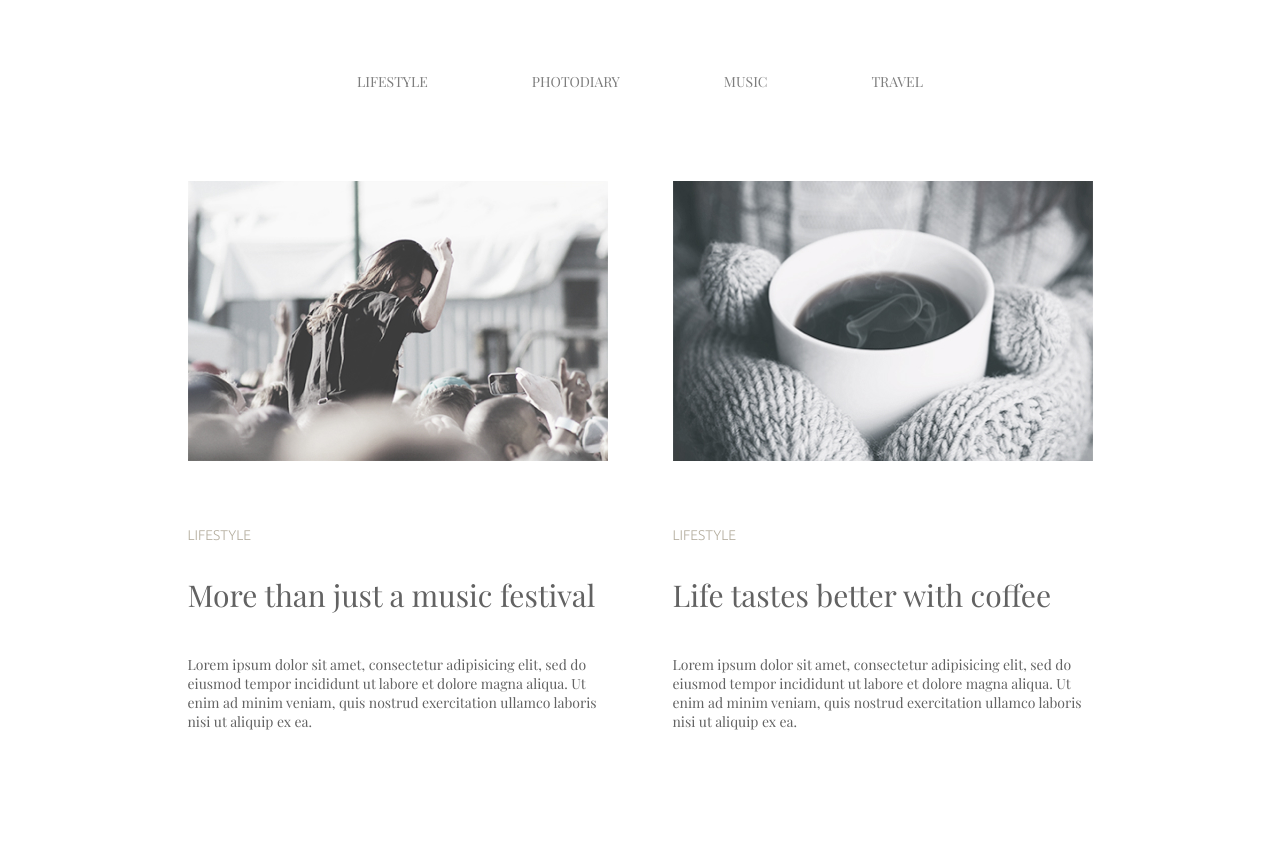
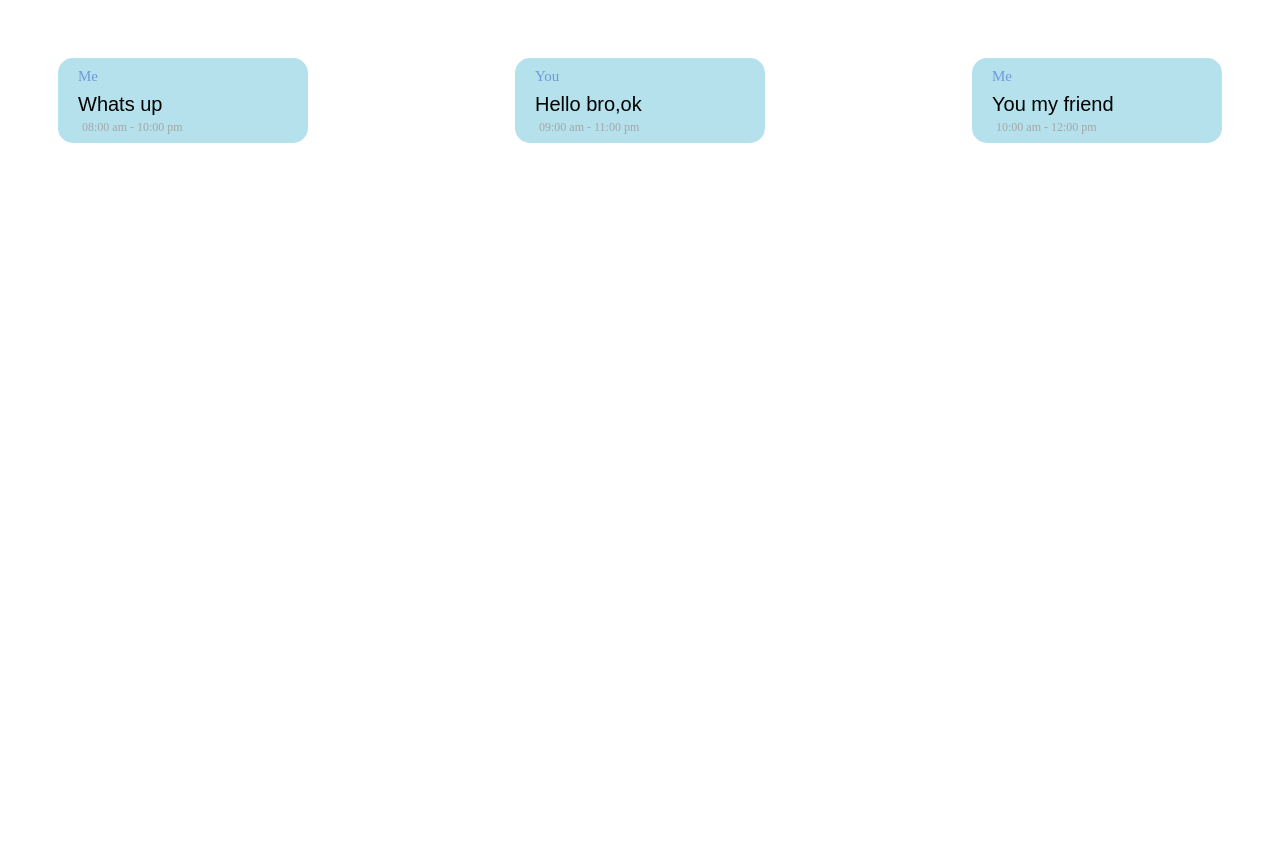
Before and after one commit to Arte2mkalash19art/My-homeworks, a plain HTML site: page index.html in a window 1280 px wide. Shown: the top 846 px of the page. After the commit the page ends 800 px from the top, so only its background shows below. Drawn offline with nearby package versions, Linux system fonts and the light colour scheme.

Commit message:
Home work, em

```diff
--- a/index.html
+++ b/index.html
@@ -4,91 +4,26 @@
     <meta charset="UTF-8" />
     <meta http-equiv="X-UA-Compatible" content="IE=edge" />
     <meta name="viewport" content="width=device-width, initial-scale=1.0" />
-    <title>Картка</title>
+    <title>Homework</title>
     <link rel="stylesheet" href="style.css" />
-    <link rel="preconnect" href="https://fonts.googleapis.com" />
-    <link rel="preconnect" href="https://fonts.gstatic.com" crossorigin />
-    <link
-      href="https://fonts.googleapis.com/css2?family=Playfair+Display&family=Ubuntu:wght@300&display=swap"
-      rel="stylesheet"
-    />
   </head>
   <body>
-    <header class="header">
-      <span class="item">Lifestyle</span>
-      <span class="item">Photodiary</span>
-      <span class="item">Music</span>
-      <span class="item">Travel</span>
-    </header>
-    <main>
-      <div class="container">
-        <div class="card-item">
-          <img src="images/1 1.jpg" alt="Festival" class="card-img" />
-          <h4 class="card-subtitle">Lifestyle</h4>
-          <h2 class="card-title">More than just a music festival</h2>
-          <p class="card-text">
-            Lorem ipsum dolor sit amet, consectetur adipisicing elit, sed do
-            eiusmod tempor incididunt ut labore et dolore magna aliqua. Ut enim
-            ad minim veniam, quis nostrud exercitation ullamco laboris nisi ut
-            aliquip ex ea.
-          </p>
-        </div>
-        <div class="card-item">
-          <img src="images/2 1.jpg" alt="Festival" class="card-img" />
-          <h4 class="card-subtitle">Lifestyle</h4>
-          <h2 class="card-title">Life tastes better with coffee</h2>
-          <p class="card-text">
-            Lorem ipsum dolor sit amet, consectetur adipisicing elit, sed do
-            eiusmod tempor incididunt ut labore et dolore magna aliqua. Ut enim
-            ad minim veniam, quis nostrud exercitation ullamco laboris nisi ut
-            aliquip ex ea.
-          </p>
-        </div>
-        <div class="card-item">
-          <img src="images/3 1.jpg" alt="Festival" class="card-img" />
-          <h4 class="card-subtitle">PHOTODAIRY</h4>
-          <h2 class="card-title">American dream</h2>
-          <p class="card-text">
-            Lorem ipsum dolor sit amet, consectetur adipisicing elit, sed do
-            eiusmod tempor incididunt ut labore et dolore magna aliqua. Ut enim
-            ad minim veniam, quis nostrud exercitation ullamco laboris nisi ut
-            aliquip ex ea.
-          </p>
-        </div>
-        <div class="card-item">
-          <img src="images/4 1.jpg" alt="Festival" class="card-img" />
-          <h4 class="card-subtitle">PHOTODAIRY</h4>
-          <h2 class="card-title">A day exploring the Alps</h2>
-          <p class="card-text">
-            Lorem ipsum dolor sit amet, consectetur adipisicing elit, sed do
-            eiusmod tempor incididunt ut labore et dolore magna aliqua. Ut enim
-            ad minim veniam, quis nostrud exercitation ullamco laboris nisi ut
-            aliquip ex ea.
-          </p>
-        </div>
-        <div class="card-item">
-          <img src="images/1 2.jpg" alt="Festival" class="card-img" />
-          <h4 class="card-subtitle">Lifestyle</h4>
-          <h2 class="card-title">Top 10 song for running</h2>
-          <p class="card-text">
-            Lorem ipsum dolor sit amet, consectetur adipisicing elit, sed do
-            eiusmod tempor incididunt ut labore et dolore magna aliqua. Ut enim
-            ad minim veniam, quis nostrud exercitation ullamco laboris nisi ut
-            aliquip ex ea.
-          </p>
-        </div>
-        <div class="card-item">
-          <img src="images/2 2.jpg" alt="Festival" class="card-img" />
-          <h4 class="card-subtitle">Lifestyle</h4>
-          <h2 class="card-title">Cold winter days</h2>
-          <p class="card-text">
-            Lorem ipsum dolor sit amet, consectetur adipisicing elit, sed do
-            eiusmod tempor incididunt ut labore et dolore magna aliqua. Ut enim
-            ad minim veniam, quis nostrud exercitation ullamco laboris nisi ut
-            aliquip ex ea.
-          </p>
-        </div>
+    <div class="container">
+      <div class="card">
+        <p class="post">Me</p>
+        <h3 class="comment">Whats up</h3>
+        <p class="time">08:00 am - 10:00 pm</p>
       </div>
-    </main>
+      <div class="card">
+        <p class="post">You</p>
+        <h3 class="comment">Hello bro,ok</h3>
+        <p class="time">09:00 am - 11:00 pm</p>
+      </div>
+      <div class="card">
+        <p class="post">Me</p>
+        <h3 class="comment">You my friend</h3>
+        <p class="time">10:00 am - 12:00 pm</p>
+      </div>
+    </div>
   </body>
 </html>
--- a/style.css
+++ b/style.css
@@ -1,60 +1,47 @@
 .container {
   display: flex;
-  flex-direction: row;
-  justify-content: center;
-  gap: 65px;
+  justify-content: space-between;
   flex-wrap: wrap;
+  padding: 50px;
+  gap: 30px;
 }
 
-.card-item {
-  width: 420px;
-  height: 662px;
+.card {
+  width: 250px;
+  height: 85px;
+  font-size: 10px;
+  background-color: #abdde9e1;
+  box-sizing: border-box;
+  border-radius: 15px;
+  display: flex;
+  flex-direction: column;
+  padding: 10px 20px;
 }
 
-body {
-  font-family: "Playfair Display", serif;
+p,
+h2,
+h3,
+h4 {
+  padding: 0;
+  margin: 0;
 }
 
-.item {
-  font-size: 14px;
-  line-height: 19px;
-  color: #7d7d7d;
-  text-transform: uppercase;
-  padding-left: 50px;
-  padding-right: 50px;
+.post {
+  color: #7398db;
+  font-size: 1.5em;
+  margin-bottom: 8px;
 }
 
-.item:hover {
-  color: #03a9f4;
+.comment {
+  margin: 0;
+  padding: 0;
+  font-size: 2em;
+  font-family: sans-serif;
+  font-weight: 500;
 }
 
-.header {
-  text-align: center;
-  margin-top: 70px;
-  margin-bottom: 90px;
+.time {
+  color: #a6a6a8;
+  font-size: 1.2em;
+  margin: 4px;
 }
-
-.card-subtitle {
-  font-family: "Ubuntu", sans-serif;
-  font-weight: 300;
-  font-size: 14px;
-  line-height: 16px;
-  color: #b4ad9e;
-  text-transform: uppercase;
-  margin-top: 62px;
-}
-
-.card-title {
-  font-size: 30px;
-  line-height: 40px;
-  color: #626262;
-  margin-top: 32px;
-  font-weight: 400;
-}
-
-.card-text {
-  font-size: 14px;
-  line-height: 19px;
-  color: #626262;
-  margin-top: 40px;
-}
```
